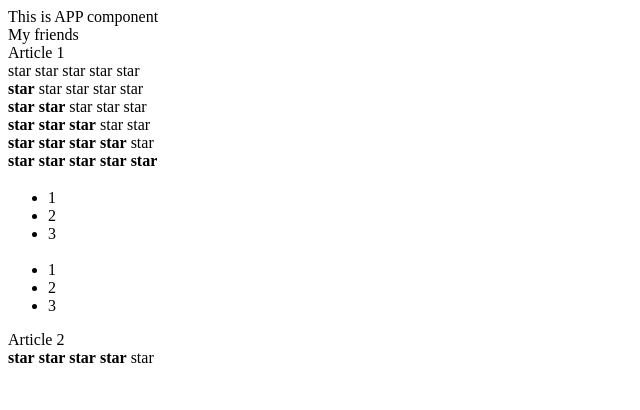
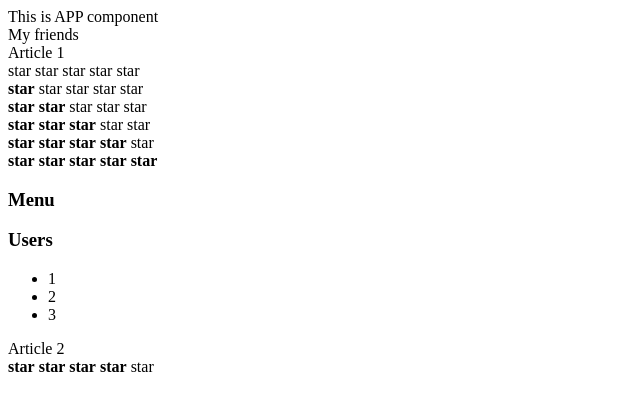
Before and after one commit to igor-minaev/react-kabzda-kak-podrobno, a React (Vite) app: page / in a window 1280 px wide. Shown: the top 410 px of the page, without its empty margins (0-640 px from the left). Built offline with nearby package versions, Linux system fonts and the light colour scheme.

Commit message:
completed lesson 04

```diff
--- a/src/App.tsx
+++ b/src/App.tsx
@@ -23,19 +23,22 @@ function App() {
             <Rating value={3}/>
             <Rating value={4}/>
             <Rating value={5}/>
-            <Accordion title="Menu"/>
-            <Accordion title="Friends"/>
+            <Accordion titleValue="Menu" collapsed={true}/>
+            <Accordion titleValue="Users" collapsed={false}/>
             Article 2
             <Rating value={4}/>
         </div>
     )
 }
 
-function PageTitle(props) {
+type PageTitlePropsType = {
+    title: string
+}
+
+function PageTitle(props: PageTitlePropsType) {
     console.log("PageTitle rendered")
     return <div>{props.title}</div>
 }
 
 
-
 export default App
--- a/src/components/Rating/Rating.tsx
+++ b/src/components/Rating/Rating.tsx
@@ -1,4 +1,8 @@
-export function Rating(props) {
+type RatingPropsType = {
+    value: 0 | 1 | 2 | 3 | 4 | 5
+}
+
+export function Rating(props: RatingPropsType) {
     console.log("Rating rendered")
     if (props.value === 1) {
         return (
@@ -67,8 +71,11 @@ export function Rating(props) {
     )
 }
 
+type StarPropsType = {
+    selected: boolean
+}
 
-function Star(props) {
+function Star(props: StarPropsType) {
     console.log("Star rendered")
     if (props.selected) {
         return <span> <b>star</b> </span>
```
